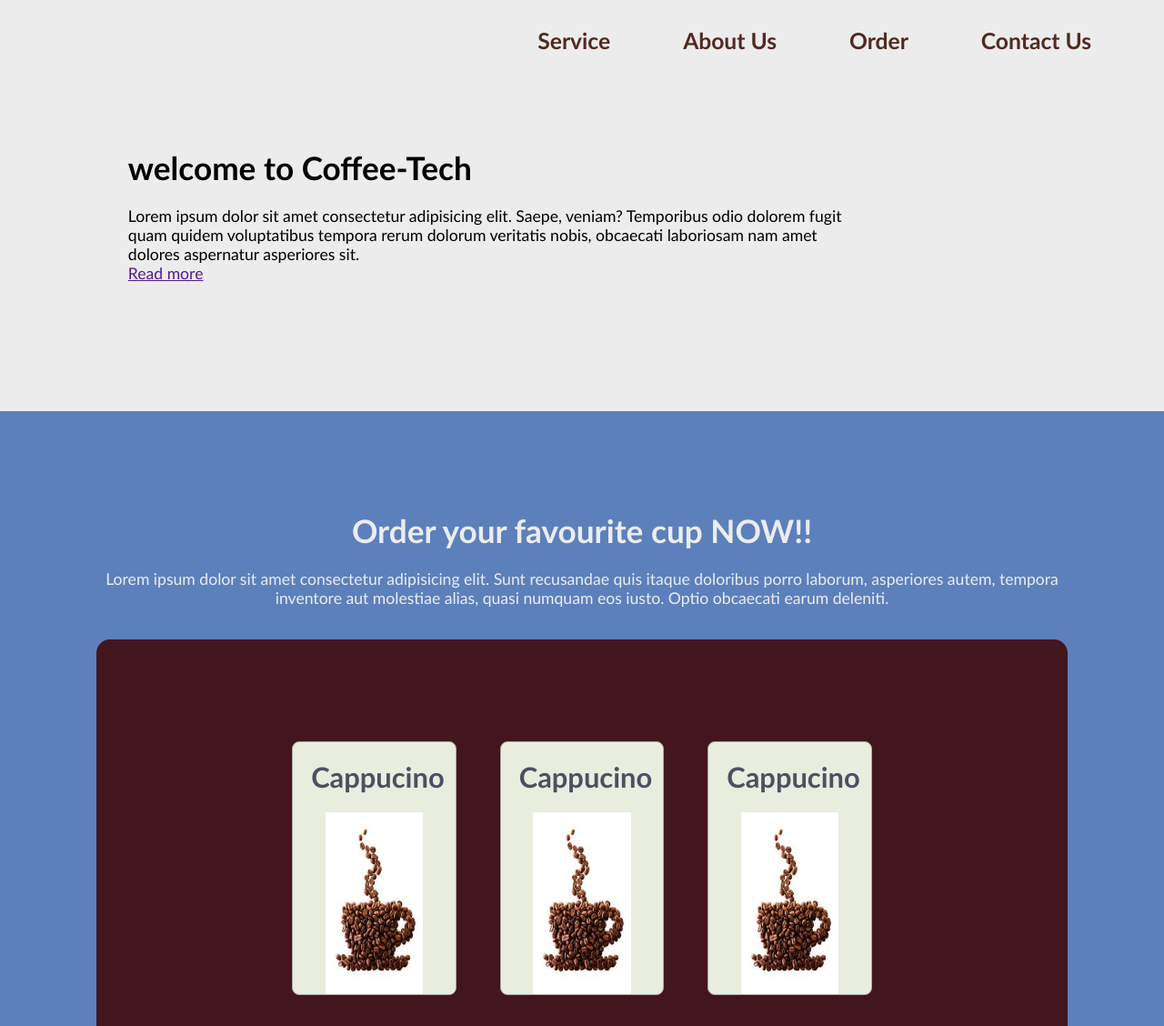
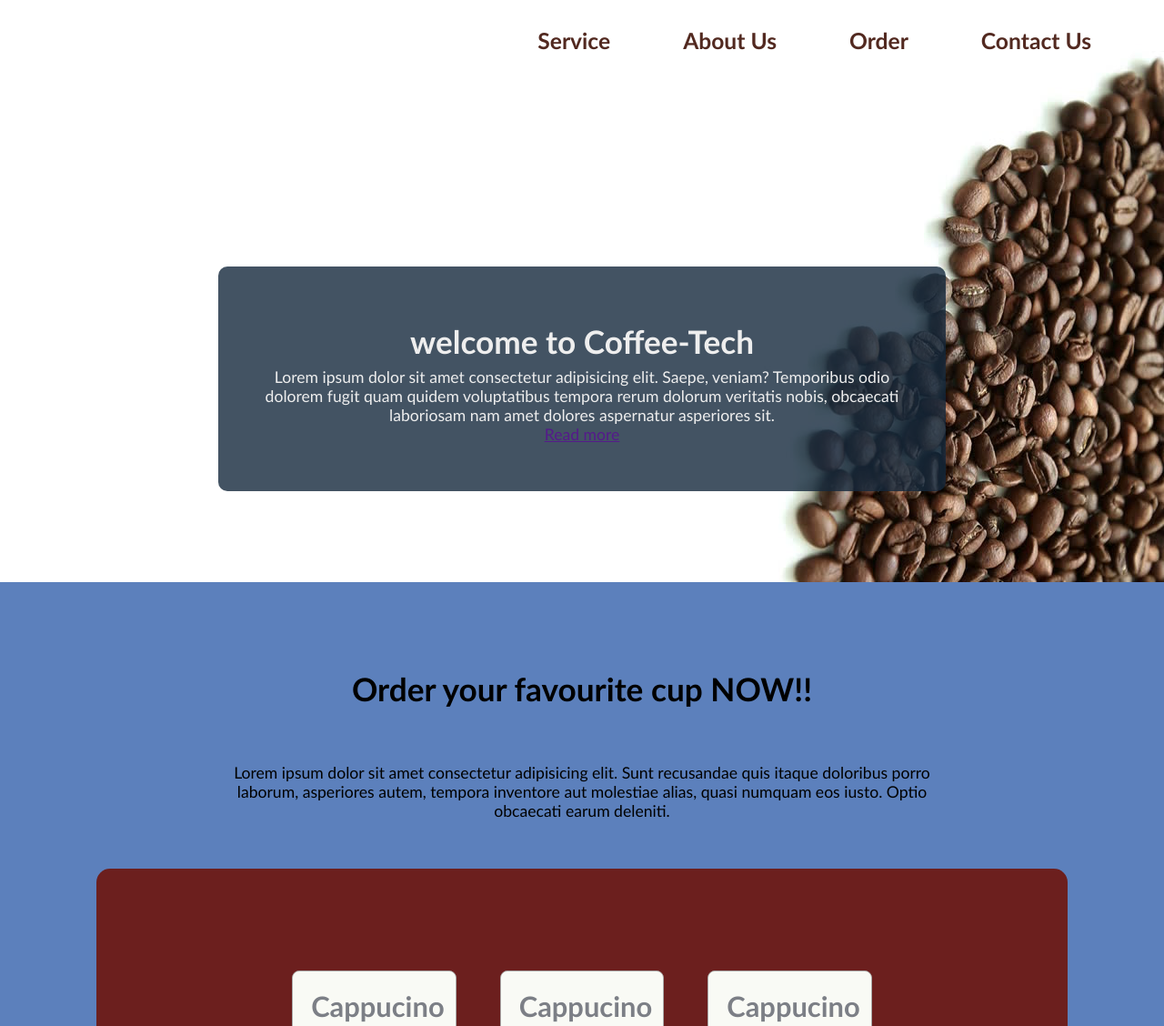
Before and after one commit to systemry420/coffee-tech, a plain HTML site: page index.html in a window 1280 px wide. Shown: the top 1128 px of the page at 91% size. Drawn offline with Linux system fonts and the light colour scheme.

Commit message:
added hero and styled header

```diff
--- a/index.html
+++ b/index.html
@@ -9,7 +9,7 @@
     <title>Coffee-Tech</title>
 </head>
 <body>
-    <header class="lite">
+    <header class="">
         <!-- logo -->
         <nav>
             <ul>
@@ -25,21 +25,16 @@
                 <p>Lorem ipsum dolor sit amet consectetur adipisicing elit. Saepe, veniam? Temporibus odio dolorem fugit quam quidem voluptatibus tempora rerum dolorum veritatis nobis, obcaecati laboriosam nam amet dolores aspernatur asperiores sit.</p>
                 <a href="" target="" rel="">Read more</a>
             </div>
-            <div id="image">
-                <!-- <img src="images/beans.jpg" alt=""> -->
-            </div>
         </article>
     </header>
 
     <!-- main section -->
     <main id="main">
-        <section class="dark" id="order">
+        <section class="" id="order">
             <h2>Order your favourite cup NOW!!</h2>
             <p>Lorem ipsum dolor sit amet consectetur adipisicing elit. Sunt recusandae quis itaque doloribus porro laborum, asperiores autem, tempora inventore aut molestiae alias, quasi numquam eos iusto. Optio obcaecati earum deleniti.</p>
 
-
             <!-- items -->
-
             <section id="items">
                 <article class="item-tile">
                     <div class="item-heading">
@@ -129,9 +124,9 @@
         <section class="lite" id="about">
             <h2>Who we are?</h2>
             <p>Lorem ipsum dolor, sit amet consectetur adipisicing elit. Libero quas dolorem voluptate maiores earum quia placeat iure sapiente molestiae dolor accusantium vel quasi dolores cumque, delectus totam! Tenetur, dolorum dolorem.</p>
-            <!-- <img src="images/wa8.jpg" alt="">
+            <img src="images/wa8.jpg" alt="">
             <img src="images/wa9.jpg" alt="">
-            <img src="images/wa10.jpg" alt=""> -->
+            <img src="images/wa10.jpg" alt="">
         </section>
 
         <section class="dark" id="gallery">
--- a/main.css
+++ b/main.css
@@ -18,7 +18,7 @@ section p {
 }
 
 h2 {
-    padding: 22px 0;
+    padding: 8px 0;
     font-size: 2em;
 }
 
@@ -34,6 +34,13 @@ h2 {
 /* --- General style end --- */
 
 /* --- Header style --- */
+
+header {
+    height: 80vh;
+    background-image: url("images/hero.jpg");
+    background-repeat: no-repeat;
+    background-position-x: right;
+}
 
 nav {
     height: 100px;
@@ -55,25 +62,36 @@ nav ul li {
 }
 
 #welcome {
-    padding: 8em;
-    /* display: flex; */
+    padding: 30vh;
+    /* display: inline-flex; */
+    height: 100%;
 }
 
-#welcome-text {
-    width: 80%;
+#welcome #welcome-text{
+    padding: 3em 2em;
+    background-color: rgba(20, 40, 60, 0.8);
+    border-radius: 10px;
+    color: #eee;
+    margin: 3em 0;
+    text-align: center;
+}
 
-}
 /* --- End Header --- */
 
 #order {
     text-align: center;
     background-color: #5C80BC;
-    color: #ececec;
     box-shadow: 10px 10px 5px #aaa initial;
 }
 
+#order p {
+    margin: auto;
+    padding: 3em 2em;
+    width: 75%;
+}
+
 #items {
-    background-color: #43151e;
+    background-color: rgba(110, 22, 14, 0.904);
     margin: 0 1em;
     border-radius: 15px;
     justify-content: center;
@@ -84,7 +102,7 @@ nav ul li {
 }
 
 .item-body img {
-    width: 60%;
+    width: 100%;
     height: 70%;
 }
 
@@ -105,11 +123,11 @@ article.item-tile {
     padding: 20px;
     font-size: 1.5em;
     font-weight: bold;
+    opacity: 0.7;
+    background-color: #fff;
 }
 
 .item-body img {
-    display: inline-block;
-    vertical-align: middle;
     max-width: 100%;
     height: 200px;
     border-radius: 1%;
@@ -142,13 +160,13 @@ article.item-tile {
 }
 
 #gallery {
-    background-color: #581000;
+    background-color: #16425B;
 }
 
 /* --- Start footer --- */
 footer {
     height: 250px;
-    background-color: #240700;
+    background-color: #290800;
     display: flex;
 }
 
```
Also changed, not shown: images/hero.jpg (added).
